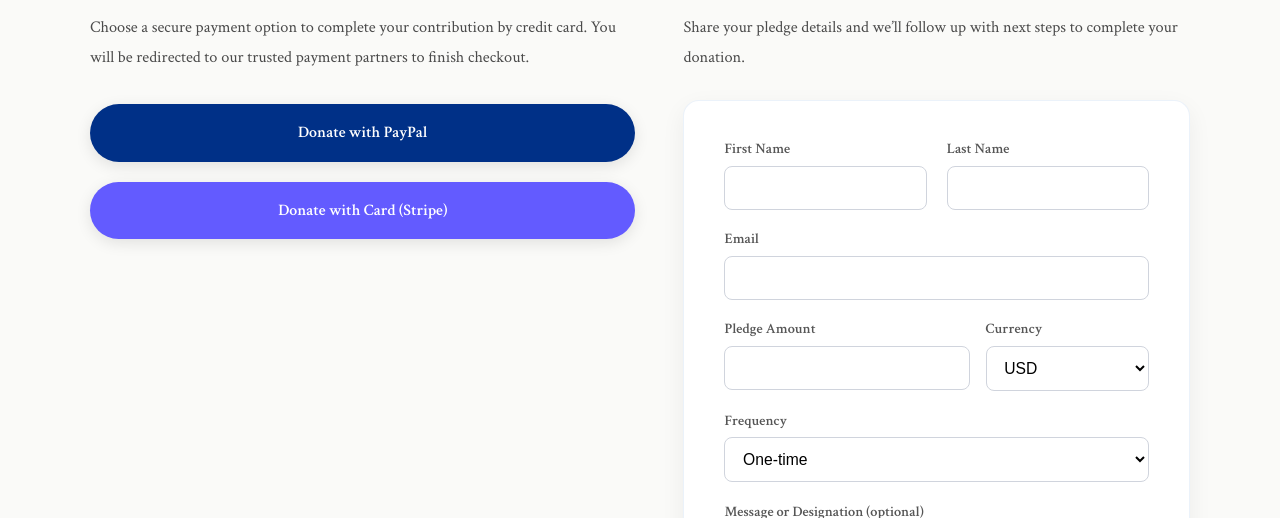
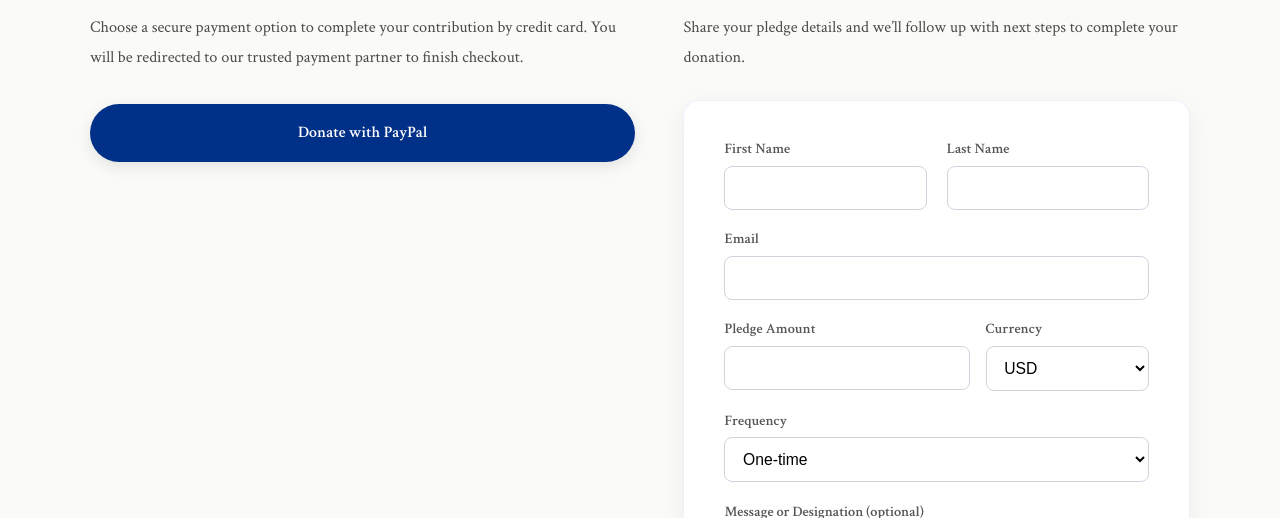
Before and after one commit to campbellsinvestment/hermits, a website built with Vite: page donate/index.html in a window 1280 px wide. Shown: the part 582-1100 px from the top of the page. Built offline with nearby package versions, Linux system fonts and the light colour scheme.

Commit message:
Remove Stripe option from donate page

```diff
--- a/donate/index.html
+++ b/donate/index.html
@@ -47,7 +47,7 @@
                     <h2 class="section-title" style="margin-bottom: 1rem;">Give Online</h2>
                     <p style="font-size: 1.02rem; color: #4a4a4a; line-height: 1.8; margin-bottom: 2rem;">
                         Choose a secure payment option to complete your contribution by credit card.
-                        You will be redirected to our trusted payment partners to finish checkout.
+                        You will be redirected to our trusted payment partner to finish checkout.
                     </p>
 
                     <div style="display: grid; grid-template-columns: 1fr; gap: 1.25rem; margin-bottom: 2.5rem;">
@@ -58,12 +58,6 @@
                             <span>Donate with PayPal</span>
                         </a>
 
-                        <!-- Stripe -->
-                        <a href="https://donate.stripe.com/test_1234567890" target="_blank" rel="noopener noreferrer"
-                           class="btn"
-                           style="display: inline-flex; align-items: center; justify-content: center; gap: 0.6rem; padding: 1rem 1.5rem; font-size: 1rem; background: #635bff; color: #fff; border: none;">
-                            <span>Donate with Card (Stripe)</span>
-                        </a>
                     </div>
 
                 </div>
```
